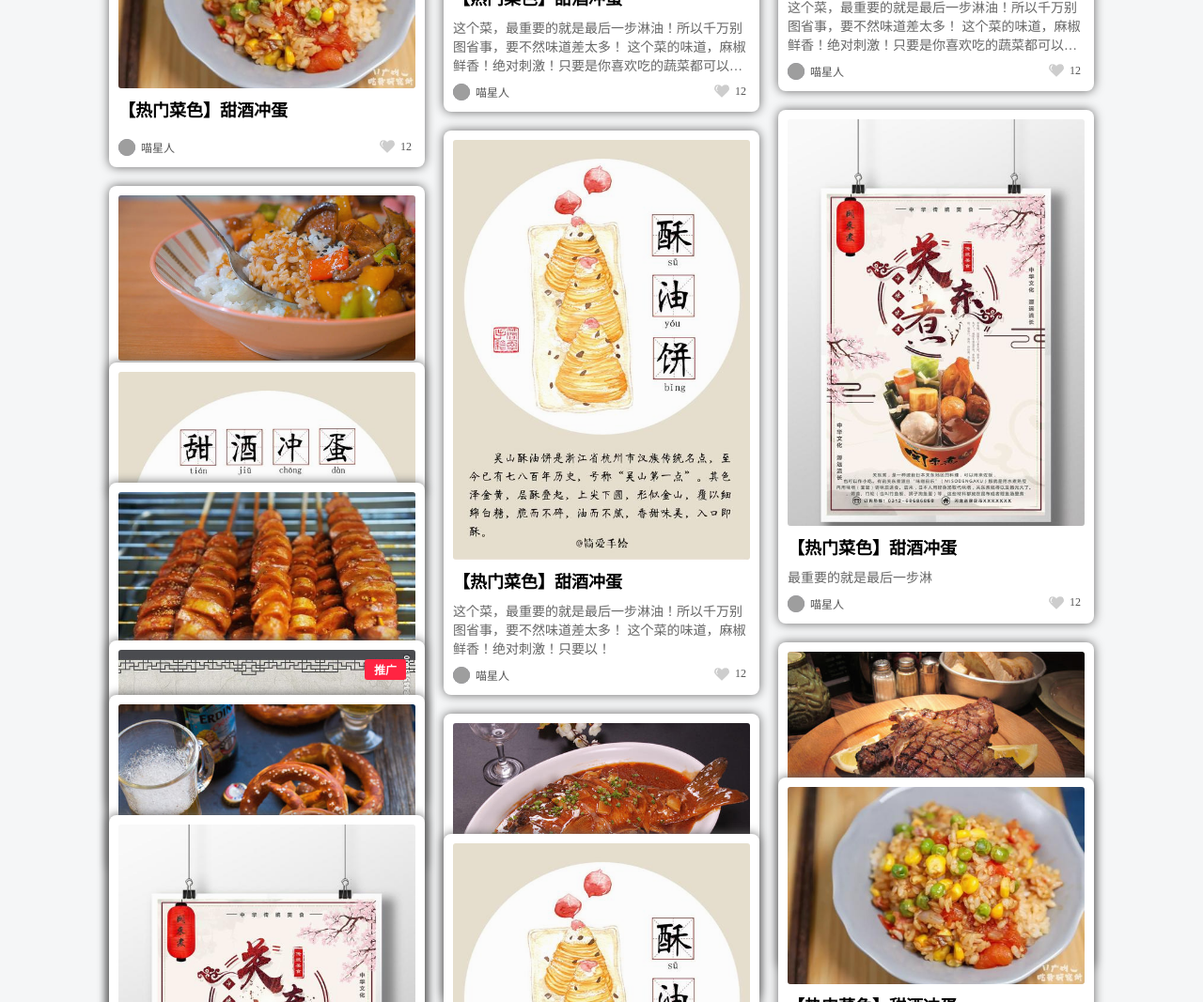
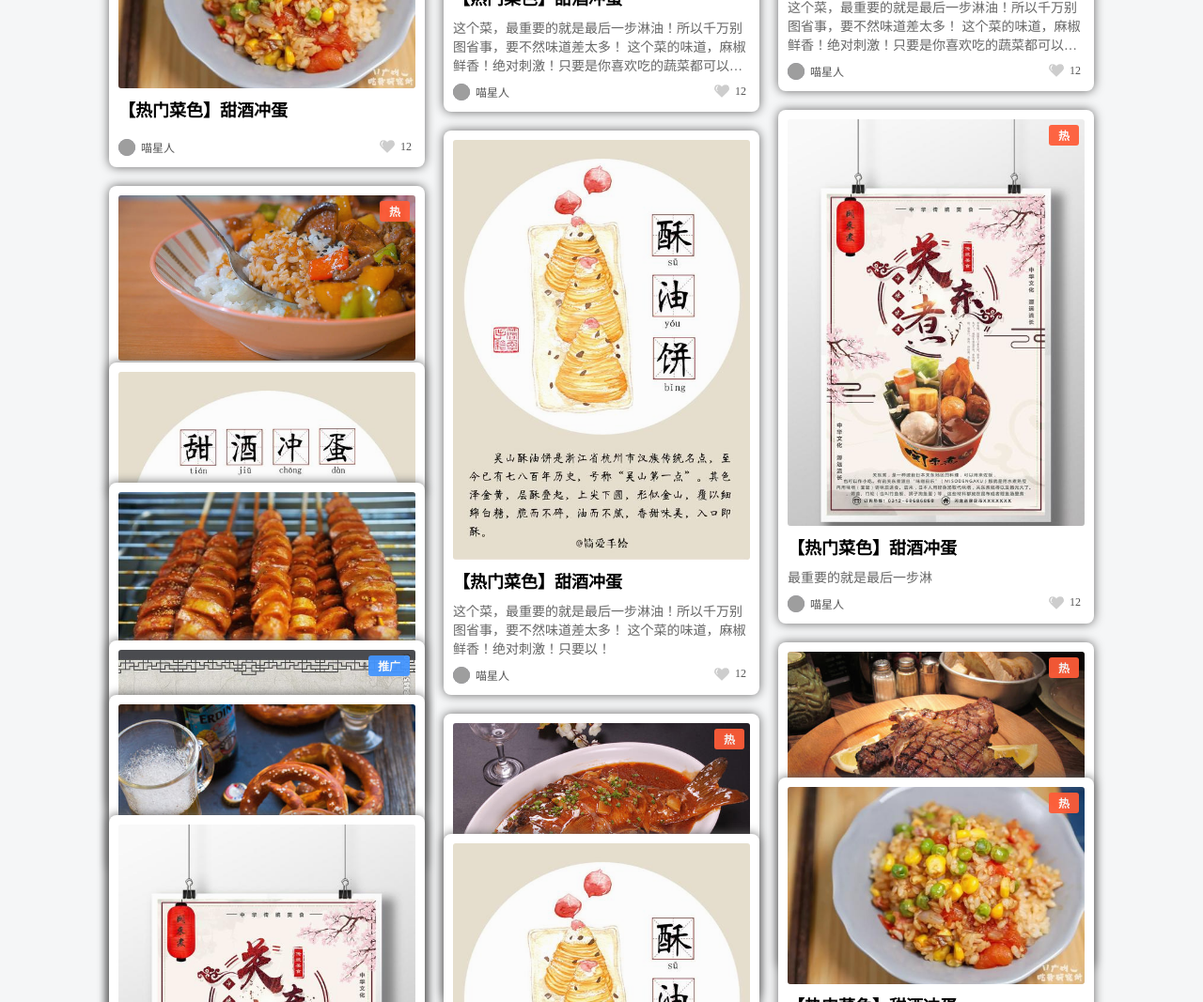
Before and after one commit to 492076932/website, a plain HTML site: page index.html in a window 1280 px wide. Shown: the part 1192-2259 px from the top of the page at 94% size. Drawn offline with Linux system fonts and the light colour scheme; grey boxes are pictures that could not be loaded.

Commit message:
样式修改

```diff
--- a/index.html
+++ b/index.html
@@ -35,6 +35,7 @@
             <div class="box">
                 <div class="info">
                     <a href="http://www.baidu.com" target="_blank">
+                        <div class="mark new">新</div>
                         <div class="pic"><img src="./static/images/1.jpg"></div>
                         <div class="title">【热门菜色】甜酒冲蛋</div>
                     </a>
@@ -97,7 +98,7 @@
             <div class="box">
                 <div class="info">
                     <a href="http://www.baidu.com" target="_blank">
-                        <div class="mark">推广</div>
+                        <div class="mark adv">推广</div>
                         <div class="pic"><img src="./static/images/4.jpg"></div>
                     </a>
                 </div>
@@ -106,6 +107,7 @@
             <div class="box">
                 <div class="info">
                     <a href="http://www.baidu.com" target="_blank">
+                        <div class="mark hot">热</div>
                         <div class="pic"><img src="./static/images/5.jpg"></div>
                         <div class="title">【热门菜色】甜酒冲蛋</div>
                     </a>
@@ -148,6 +150,7 @@
             <div class="box">
                 <div class="info">
                     <a href="http://www.baidu.com" target="_blank">
+                        <div class="mark hot">热</div>
                         <div class="pic"><img src="./static/images/7.jpg"></div>
                         <div class="title">【热门菜色】甜酒冲蛋</div>
                     </a>
@@ -190,6 +193,7 @@
             <div class="box">
                 <div class="info">
                     <a href="http://www.baidu.com" target="_blank">
+                        <div class="mark hot">热</div>
                         <div class="pic"><img src="./static/images/9.jpg"></div>
                         <div class="title">【热门菜色】甜酒冲蛋</div>
                     </a>
--- a/static/css/list.css
+++ b/static/css/list.css
@@ -28,15 +28,25 @@
 
 #wrap .box .info .mark{
 	position: absolute;
-    background-color: #ff2442;
     color: #fff;
-    right: 20px;
-    top: 20px;
+    right: 16px;
+    top: 16px;
     font-size: 12px;
     padding: 2px 10px;
     font-weight: bolder;
     border-radius: 3px;
-    z-index: 2;
+	z-index: 2;
+	opacity: .94;
+}
+
+#wrap .box .info .mark.new{
+    background-color: #ff2442;
+}
+#wrap .box .info .mark.hot{
+    background-color: #ff5c38;
+}
+#wrap .box .info .mark.adv{
+    background-color: #4395FF;
 }
 
 #wrap .box .info .pic {
--- a/static/js/list.js
+++ b/static/js/list.js
@@ -38,8 +38,13 @@ window.onload = function () {
 				info.appendChild(a);
 				if (!data[i].title) {
 					var mark = document.createElement('div');
-					mark.className = 'mark';
+					mark.className = 'mark adv';
 					mark.innerHTML = '推广';
+					a.appendChild(mark);
+				}else if(Math.floor(Math.random()*10) < 3){
+					var mark = document.createElement('div');
+					mark.className = 'mark hot';
+					mark.innerHTML = '热';
 					a.appendChild(mark);
 				}
 				//创建pic
```
